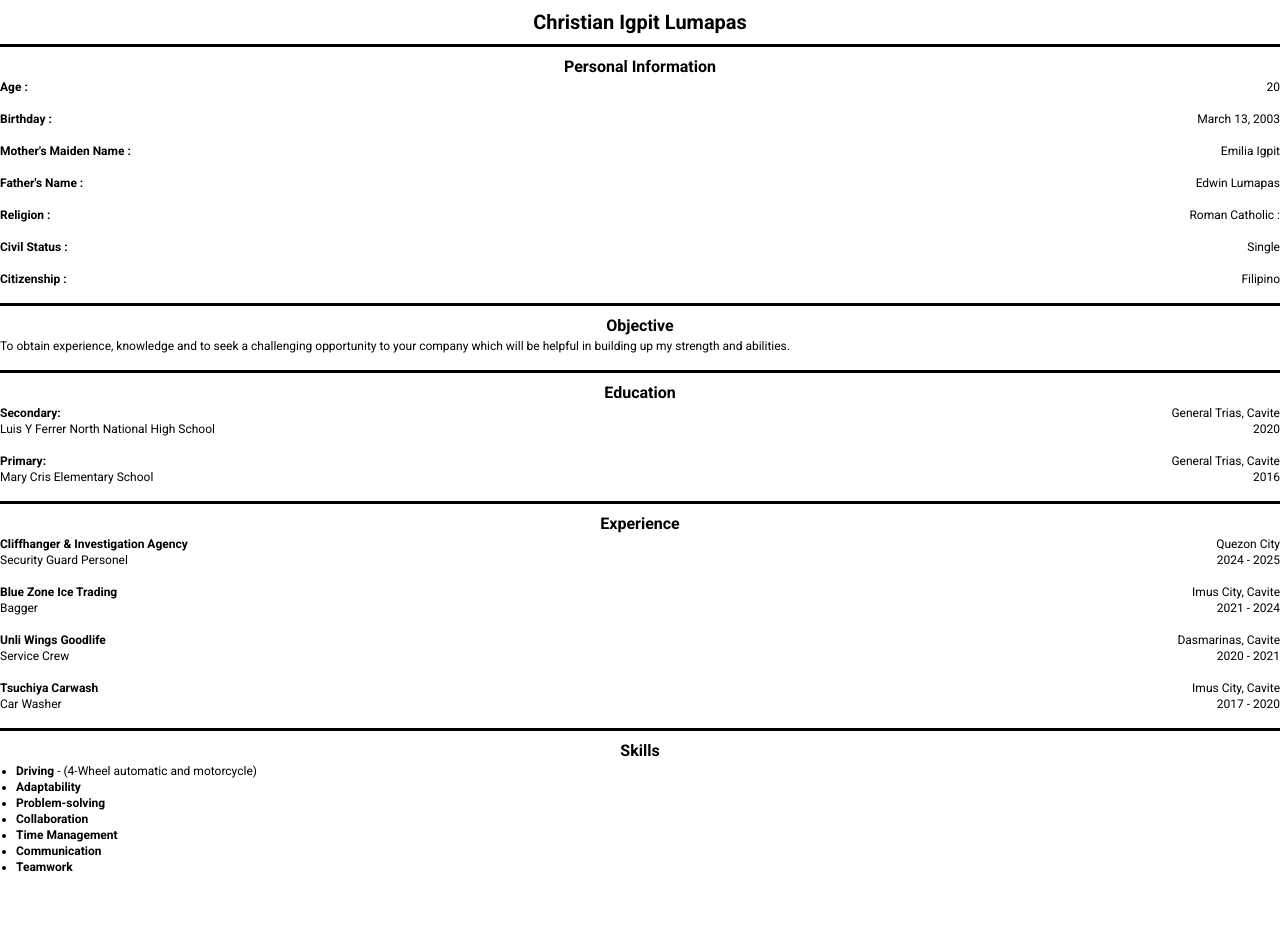
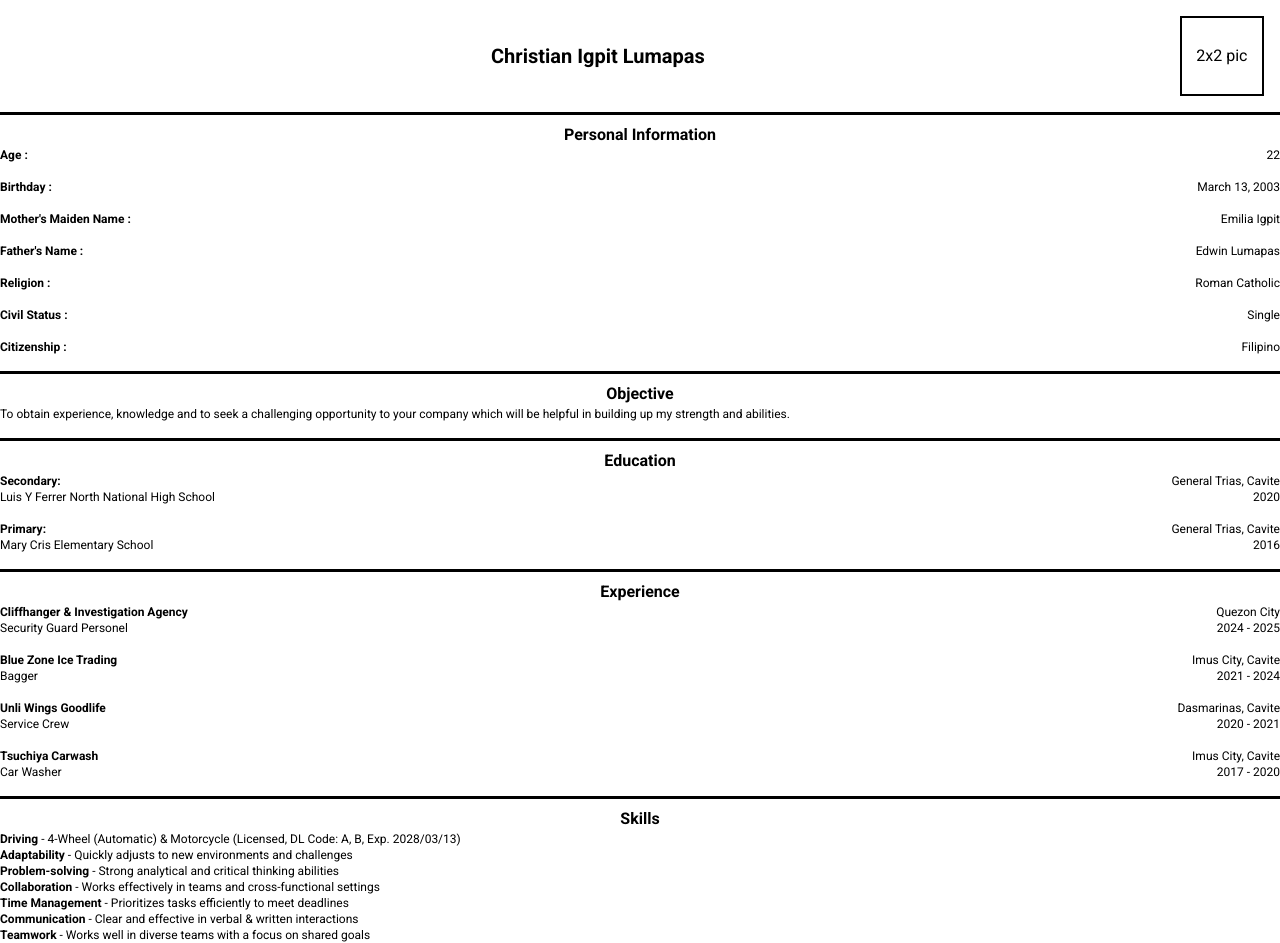
Before and after one commit to JonArbell/resume-template, an Angular app: page / in a window 1280 px wide. Before the commit the page ends 875 px from the top, so only its background shows below. Built offline with nearby package versions, Linux system fonts and the light colour scheme.

Commit message:
add 2x2 layout pic for toy

```diff
--- a/src/app/information/information.component.html
+++ b/src/app/information/information.component.html
@@ -1,7 +1,15 @@
-<section>
-    <!-- <h1 class="text-center font-bold text-xl my-2 w-full">Jon Arbell De Ocampo</h1> -->
+<!-- <section>
+    <h1 class="text-center font-bold text-xl my-2 w-full">Jon Arbell De Ocampo</h1>
 
+</section> -->
+
+<section class="flex items-center justify-between p-4">
     <h1 class="text-center font-bold text-xl my-2 w-full">Christian Igpit Lumapas</h1>
+
+    <div class="border-2 h-20 w-[90px] border-black flex items-center justify-center">
+        <p>2x2 pic</p>
+    </div>
+
 </section>
 
 <hr class="bg-black h-[3px] mb-2 border-0"/>
@@ -24,7 +32,7 @@
                     <h3 class="font-bold">Age :</h3>
                 </section>
                 <section class="flex flex-col items-end justify-between text-xs">
-                    <p>20</p>
+                    <p>22</p>
                 </section>
             </section>
 
@@ -72,7 +80,7 @@
                     <h3 class="font-bold">Religion : </h3>
                 </section>
                 <section class="flex flex-col items-end justify-between text-xs">
-                    <p>Roman Catholic : </p>
+                    <p>Roman Catholic</p>
                 </section>
             </section>
 
--- a/src/app/skills/skills.component.html
+++ b/src/app/skills/skills.component.html
@@ -1,6 +1,6 @@
 <section class="text-xs">
     <h2 class="font-bold text-base text-center">Skills</h2>
-    <ul class="list-disc pl-4">
+    <ul>
         <!-- <li><strong>Frontend Development:</strong> HTML, Angular, Tailwind CSS</li> -->
          <!-- <li><strong>Backend Development:</strong> Java, Spring Boot (Core, Spring Data JPA, REST API), Spring Security, JWT</li> -->
         <!-- <li><strong>Backend Development:</strong> Java, Spring Boot (Core, Spring Data JPA, REST API, Spring MVC), Spring Security</li>
@@ -12,12 +12,12 @@
         <li><strong>Database Management System:</strong> PostgreSQL</li>
         <li><strong>Containerization:</strong> Docker (Basic usage for deployment)</li> -->
 
-        <li><strong>Driving</strong> - (4-Wheel automatic and motorcycle)</li>
-        <li><strong>Adaptability</strong></li>
-        <li><strong>Problem-solving</strong></li>
-        <li><strong>Collaboration</strong></li>
-        <li><strong>Time Management</strong></li>
-        <li><strong>Communication</strong></li>
-        <li><strong>Teamwork</strong></li>
+        <li><strong>Driving</strong> - 4-Wheel (Automatic) & Motorcycle (Licensed, DL Code: A, B, Exp. 2028/03/13)</li>
+        <li><strong>Adaptability</strong> - Quickly adjusts to new environments and challenges</li>
+        <li><strong>Problem-solving</strong> - Strong analytical and critical thinking abilities</li>
+        <li><strong>Collaboration</strong> - Works effectively in teams and cross-functional settings</li>
+        <li><strong>Time Management</strong> - Prioritizes tasks efficiently to meet deadlines</li>
+        <li><strong>Communication</strong> - Clear and effective in verbal & written interactions</li>
+        <li><strong>Teamwork</strong> - Works well in diverse teams with a focus on shared goals</li>
     </ul>
 </section>
```
